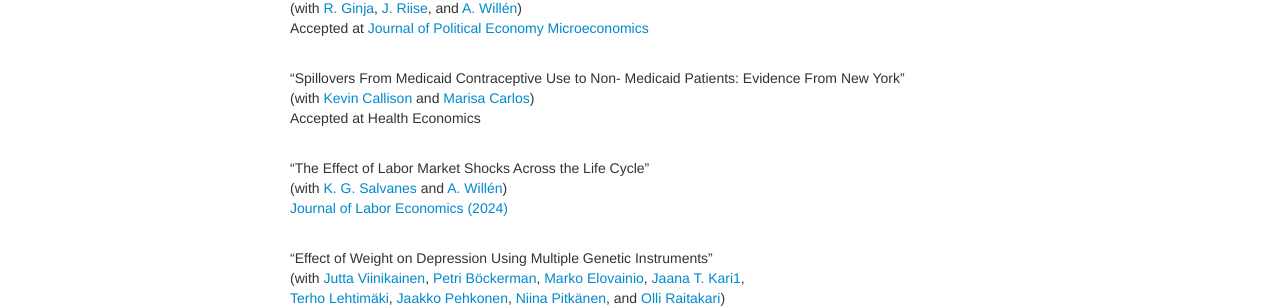
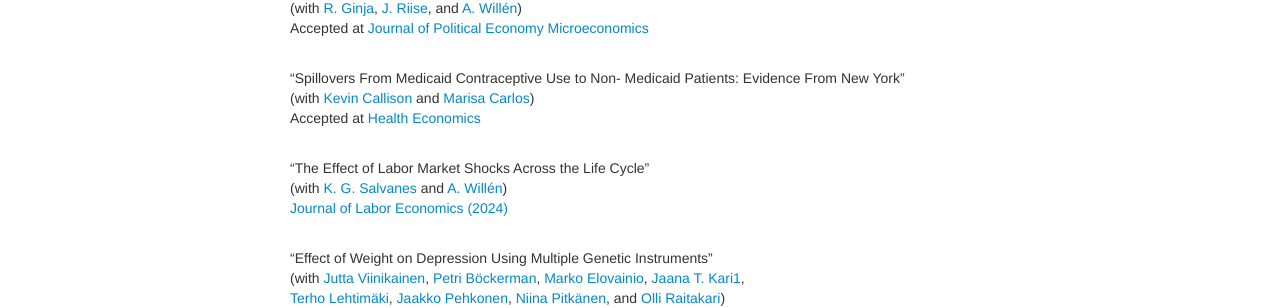
Before and after one commit to bjwillage/bjwillage.github.io, a Jekyll site: the page built from pages/research.md, in a window 1280 px wide. Shown: the part 684-992 px from the top of the page. Built offline with Jekyll 4.4.1, drawn with Linux system fonts in a browser that asks for light colours; part of the change alters nothing that is shown.

```diff
--- a/pages/research.md
+++ b/pages/research.md
@@ -44,7 +44,7 @@ Accepted at [Journal of Political Economy Microeconomics](https://www.journals.u
 
 "Spillovers From Medicaid Contraceptive Use to Non- Medicaid Patients: Evidence From New York"<br>
 (with [Kevin Callison](https://sph.tulane.edu/hpm/kevin-callison) and [Marisa Carlos](https://www.analysisgroup.com/experts-and-consultants/managers/marisa-carlos/))<br>
-Accepted at Health Economics
+Accepted at [Health Economics](https://doi.org/10.1002/hec.4945)
 <br><br>
 
 "The Effect of Labor Market Shocks Across the Life Cycle"<br>
```
